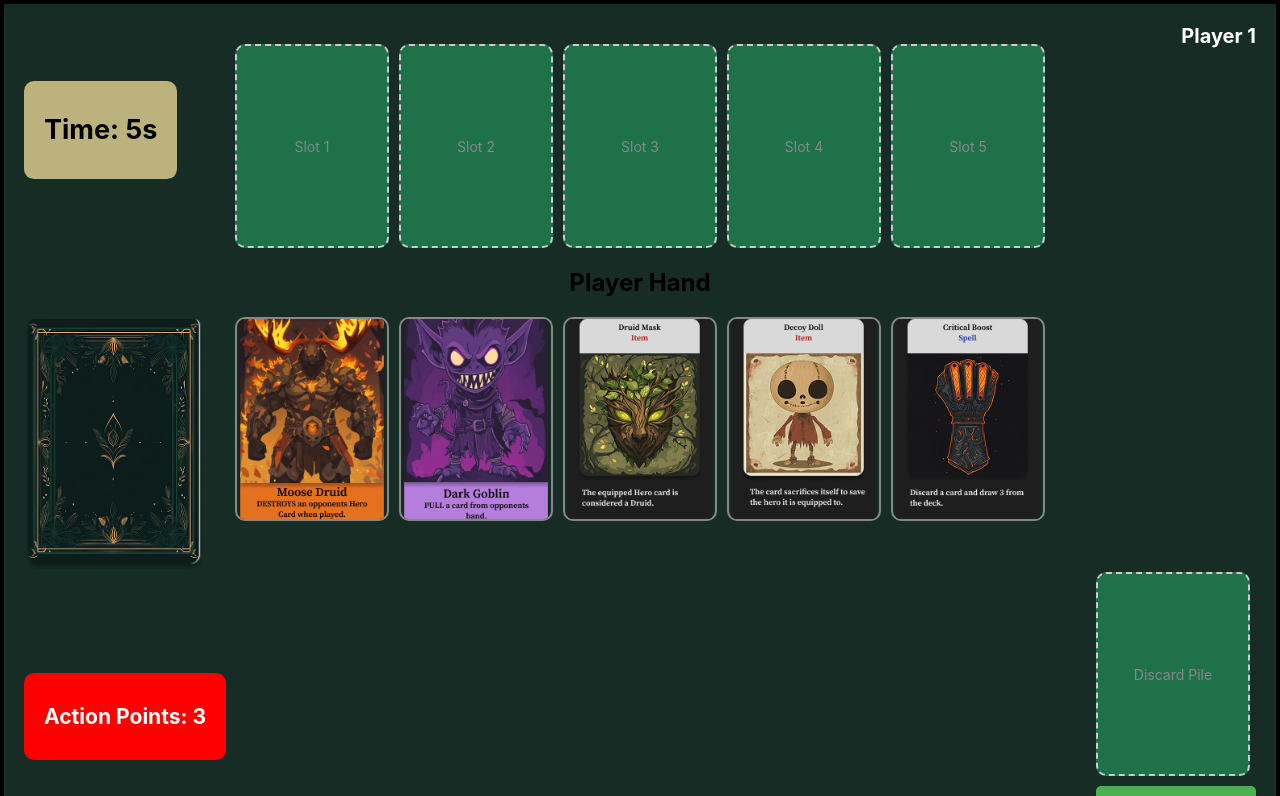
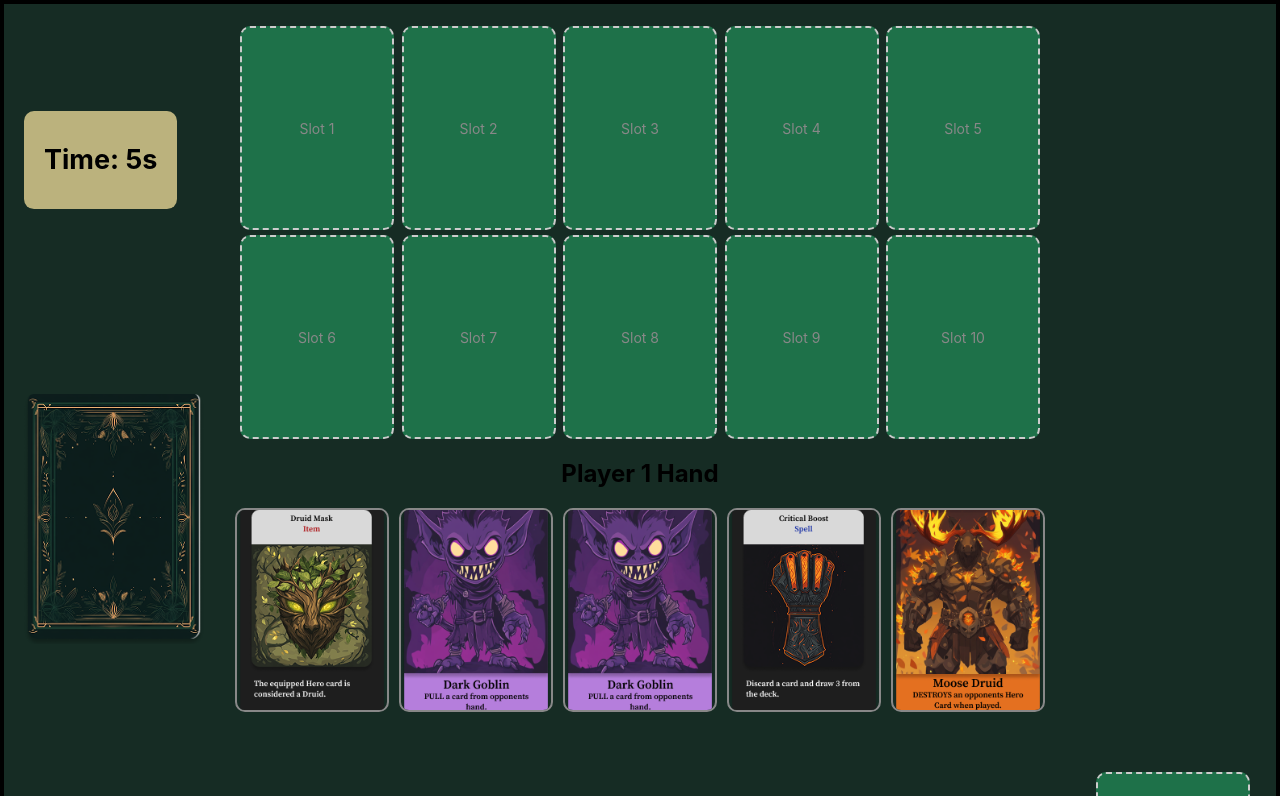
Before and after one commit to AyushPatel2803/EnchantedWars, a React (Create React App) app in the folder client/: page /local-game in a window 1280 px wide. Shown: the top 796 px of the page. Built offline with nearby package versions, Linux system fonts and the light colour scheme; no server answers; the HTML template or start-up script is replaced by a standard one; a web font is replaced by a local one.

Commit message:
Implemented draw, action points, 2 players

```diff
--- a/client/src/components/ActionPoints.jsx
+++ b/client/src/components/ActionPoints.jsx
@@ -3,7 +3,7 @@ import React from "react";
 const ActionPoints = ({ points }) => {
     return (
         <div style={StyleSheet.container}>
-            <h3>Action Points: {points} 3 </h3>
+            <h3>Action Points: {points}</h3>
         </div>
     );
 }
--- a/client/src/components/LocalGame.jsx
+++ b/client/src/components/LocalGame.jsx
@@ -1,8 +1,7 @@
-import React, { useEffect, useState } from "react";
+import React, { useState, useEffect } from "react";
 import Timer from "./Timer";
 import ActionPoints from "./ActionPoints";
 import DrawCard from "./DrawCard";
-import { useLocation } from "react-router-dom";
 import "./GameBoard.css";
 
 // Import Card Images
@@ -12,34 +11,80 @@ import DruidMask from "../assets/DruidMask.png";
 import DecoyDoll from "../assets/DecoyDoll.png";
 import CriticalBoost from "../assets/CriticalBoost.png";
 
-const LocalGame = () => {
-    const location = useLocation();
-    const { playerName } = location.state || { playerName: "Player 1" }; // Default to 'Unknown Player' if no name is provided
-
-    // Define your actual card data
-    const initialCards = [
-        { id: 1, image: MooseDruid },
-        { id: 2, image: DarkGoblin },
-        { id: 3, image: DruidMask },
-        { id: 4, image: DecoyDoll },
-        { id: 5, image: CriticalBoost },
+const GameBoard = () => {
+    // Define your actual card data with types and affinities
+    const cardList = [
+        { id: 1, image: MooseDruid, type: "Hero", affinity: "Druid" }, // Moose Druid has Druid affinity
+        { id: 2, image: DarkGoblin, type: "Hero", affinity: "Dark" }, // Dark Goblin has Dark affinity
+        { id: 3, image: DruidMask, type: "Item", affinity: null }, // Items and spells have no affinity
+        { id: 4, image: DecoyDoll, type: "Spell", affinity: null },
+        { id: 5, image: CriticalBoost, type: "Spell", affinity: null },
     ];
 
+    // Helper function to generate a random hand of 5 cards
+    const generateHand = () => {
+        let hand = [];
+        for (let i = 0; i < 5; i++) {
+            const randomCard = cardList[Math.floor(Math.random() * cardList.length)];
+            hand.push(randomCard);
+        }
+        return hand;
+    };
+
     // State variables
-    const [playerHand, setPlayerHand] = useState(initialCards);
-    const [playedCards, setPlayedCards] = useState(Array(5).fill(null)); // 5 slots for played cards
+    const [player1Hand, setPlayer1Hand] = useState(generateHand());
+    const [player2Hand, setPlayer2Hand] = useState(generateHand());
+    const [playedCards, setPlayedCards] = useState(Array(10).fill(null)); // 10 slots for played cards (2x5 grid)
     const [discardPile, setDiscardPile] = useState([]);
+    const [player1ActionPoints, setPlayer1ActionPoints] = useState(3); // Initial action points for player 1
+    const [player2ActionPoints, setPlayer2ActionPoints] = useState(3); // Initial action points for player 2
+    const [currentPlayer, setCurrentPlayer] = useState(1); // Initial player turn
+
+    // Function to handle drawing a card
+    const handleDrawCard = () => {
+        const currentHand = currentPlayer === 1 ? player1Hand : player2Hand;
+        const currentActionPoints = currentPlayer === 1 ? player1ActionPoints : player2ActionPoints;
+        const setCurrentHand = currentPlayer === 1 ? setPlayer1Hand : setPlayer2Hand;
+        const setCurrentActionPoints = currentPlayer === 1 ? setPlayer1ActionPoints : setPlayer2ActionPoints;
+
+        // Check if the current player's hand already has 8 cards
+        if (currentHand.length >= 8) {
+            alert("You cannot have more than 8 cards in your hand!");
+            return;
+        }
+
+        if (currentActionPoints > 0) {
+            // Generate a random card
+            const randomCard = cardList[Math.floor(Math.random() * cardList.length)];
+
+            // Add the random card to the current player's hand
+            setCurrentHand((prevHand) => [...prevHand, randomCard]);
+            setCurrentActionPoints((prev) => prev - 1);
+        }
+
+        if (currentActionPoints - 1 === 0) {
+            switchTurn();
+        }
+    };
 
     // Function to discard the entire hand
     const discardAllCards = () => {
-        if (playerHand.length === 0) {
+        const currentHand = currentPlayer === 1 ? player1Hand : player2Hand;
+        const setCurrentHand = currentPlayer === 1 ? setPlayer1Hand : setPlayer2Hand;
+
+        if (currentHand.length === 0) {
             alert("No cards to discard!");
             return;
         }
 
-        // Move all cards from the player's hand to the discard pile
-        setDiscardPile((prevDiscardPile) => [...prevDiscardPile, ...playerHand]);
-        setPlayerHand([]); // Clear the player's hand
+        // Move all cards from the current player's hand to the discard pile
+        setDiscardPile((prevDiscardPile) => [
+            ...prevDiscardPile,
+            ...currentHand,
+        ]);
+
+        // Clear the current player's hand
+        setCurrentHand([]);
     };
 
     // Drag-and-drop handlers
@@ -52,16 +97,41 @@ const LocalGame = () => {
     };
 
     const handleDrop = (e, slotIndex) => {
+        const currentActionPoints = currentPlayer === 1 ? player1ActionPoints : player2ActionPoints;
+        const setCurrentHand = currentPlayer === 1 ? setPlayer1Hand : setPlayer2Hand;
+        const currentHand = currentPlayer === 1 ? player1Hand : player2Hand;
+        const setCurrentActionPoints = currentPlayer === 1 ? setPlayer1ActionPoints : setPlayer2ActionPoints;
+
+        if (currentActionPoints > 0) {
             e.preventDefault();
             const card = JSON.parse(e.dataTransfer.getData("card")); // Retrieve the card data
 
-        // Move the card from the player's hand to the play area
-        setPlayerHand((prevHand) => prevHand.filter((c) => c.id !== card.id));
+            // Determine if the slot is accessible by the current player
+            if ((currentPlayer === 1 && slotIndex >= 5) || (currentPlayer === 2 && slotIndex < 5)) {
+                // Move the card from the current player's hand to the play area
+                setCurrentHand((prevHand) => prevHand.filter((c) => c.id !== card.id));
+
                 setPlayedCards((prevPlayed) => {
                     const newPlayed = [...prevPlayed];
                     newPlayed[slotIndex] = card; // Place the card in the specified slot
                     return newPlayed;
                 });
+
+                setCurrentActionPoints((prev) => prev - 1);
+            }
+        }
+
+        if (currentActionPoints - 1 === 0) {
+            switchTurn();
+        }
+    };
+
+    // Function to switch to the next player's turn
+    const switchTurn = () => {
+        setCurrentPlayer((prev) => (prev === 1 ? 2 : 1));
+        // Reset action points for the next player
+        setPlayer1ActionPoints(3);
+        setPlayer2ActionPoints(3);
     };
 
     // Get the last discarded card (or null if the discard pile is empty)
@@ -70,11 +140,8 @@ const LocalGame = () => {
     return (
         <div style={styles.gameBoard}>
             <Timer />
-            <ActionPoints />
-            <DrawCard />
-
-            {/* Player's name in the top right corner */}
-            <div style={styles.playerName}>{playerName}</div>
+            <ActionPoints points={currentPlayer === 1 ? player1ActionPoints : player2ActionPoints} />
+            <DrawCard onClick={handleDrawCard} />
 
             {/* Play Area */}
             <div style={styles.playArea}>
@@ -96,10 +163,10 @@ const LocalGame = () => {
                 ))}
             </div>
 
-            {/* Player Hand */}
-            <h2>Player Hand</h2>
+            {/* Player Hands */}
+            <h2>Player {currentPlayer} Hand</h2>
             <div style={styles.hand}>
-                {playerHand.map((card) => (
+                {(currentPlayer === 1 ? player1Hand : player2Hand).map((card) => (
                     <div key={card.id} draggable onDragStart={(e) => handleDragStart(e, card)} style={styles.card}>
                         <img src={card.image} alt={`Card ${card.id}`} style={styles.cardImage} />
                     </div>
@@ -135,7 +202,7 @@ const styles = {
         padding: "20px",
         border: "4px solid black",
         background: "#162C24",
-        height: "800px",
+        height: "1000px",
     },
     playerName: {
         position: "absolute",
@@ -167,13 +234,16 @@ const styles = {
     },
     playArea: {
         display: "flex",
-        justifyContent: "center",
-        gap: "10px",
-        marginTop: "20px",
+        flexWrap: "wrap",
+        justifyContent: "space-between", // Space out the cards evenly
+        width: "800px", // Fixed width to accommodate two rows of five cards
+        margin: "0 auto", // Center the play area horizontally
+        gap: "5px", // Adjusts the gap between cards
+        marginTop: "2px",
     },
     slot: {
-        width: "150px", // Same size as cards
-        height: "200px", // Same size as cards
+        width: "150px",
+        height: "200px",
         border: "2px dashed #ccc",
         borderRadius: "10px",
         display: "flex",
@@ -205,4 +275,4 @@ const styles = {
     },
 };
 
-export default LocalGame;
+export default GameBoard;
```
Lines whose indentation alone changed are shown as unchanged.
